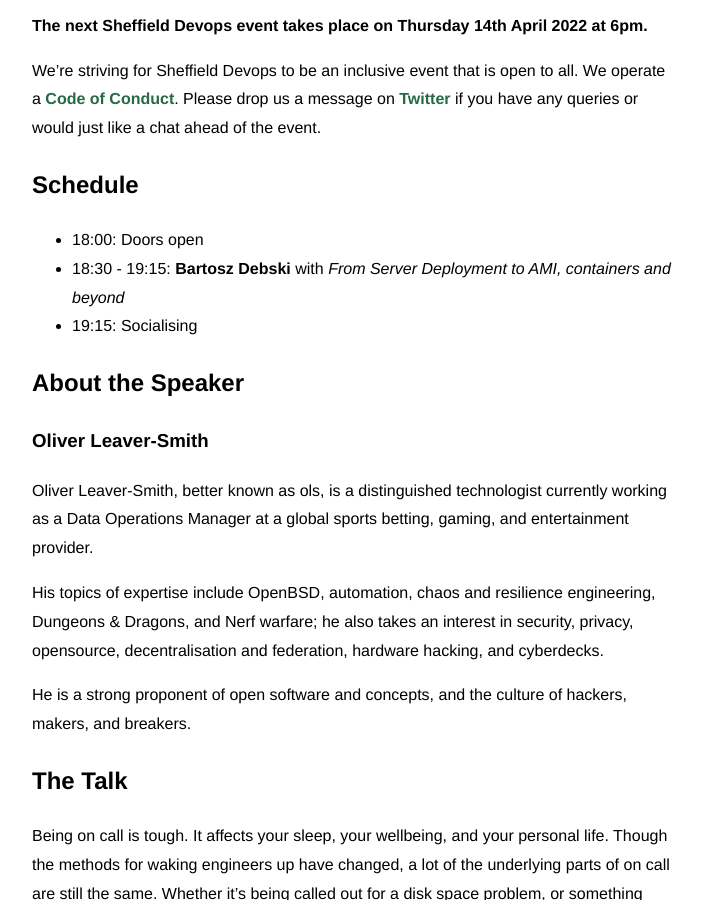
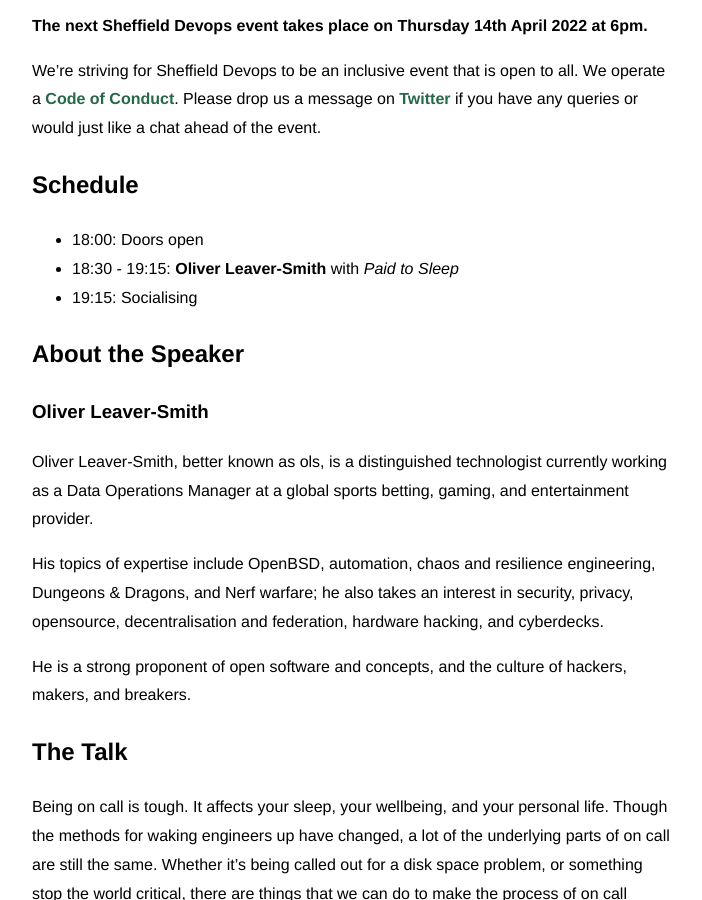
Before and after one commit to sheffielddevops/sheffielddevops.github.io, a Jekyll site: the page built from _posts/2022-04-14-sheffield-devops-april-2022-meetup.md, in a window 1280 px wide and 900 px high, scrolled down 622 px. Shown: the whole window, without its empty margins (288-990 px from the left). Built offline with Jekyll 4.4.1, drawn with Linux system fonts in a browser that asks for light colours; some web fonts are replaced.

Commit message:
correct speaker for april

```diff
--- a/_posts/2022-04-14-sheffield-devops-april-2022-meetup.md
+++ b/_posts/2022-04-14-sheffield-devops-april-2022-meetup.md
@@ -13,7 +13,7 @@ We're striving for Sheffield Devops to be an inclusive event that is open to all
 ## **Schedule**
 
 - 18:00: Doors open
-- 18:30 - 19:15: **Bartosz Debski** with *From Server Deployment to AMI, containers and beyond*
+- 18:30 - 19:15: **Oliver Leaver-Smith** with *Paid to Sleep*
 - 19:15: Socialising
 
 ## **About the Speaker**
```
